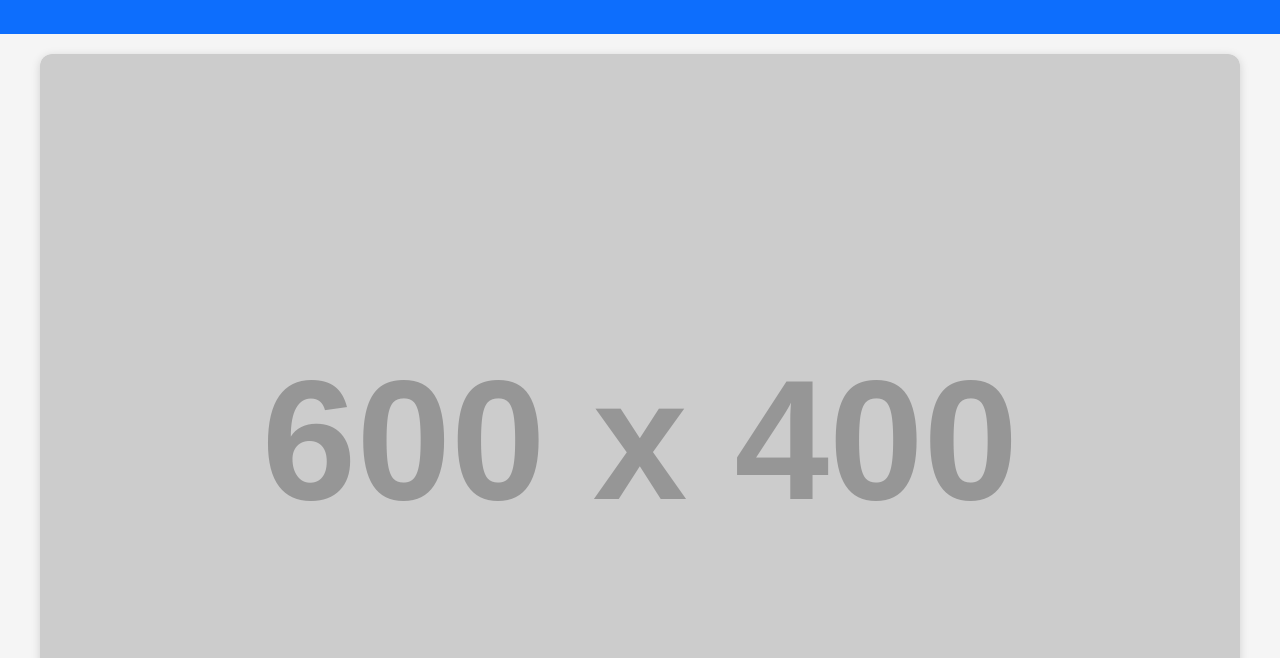
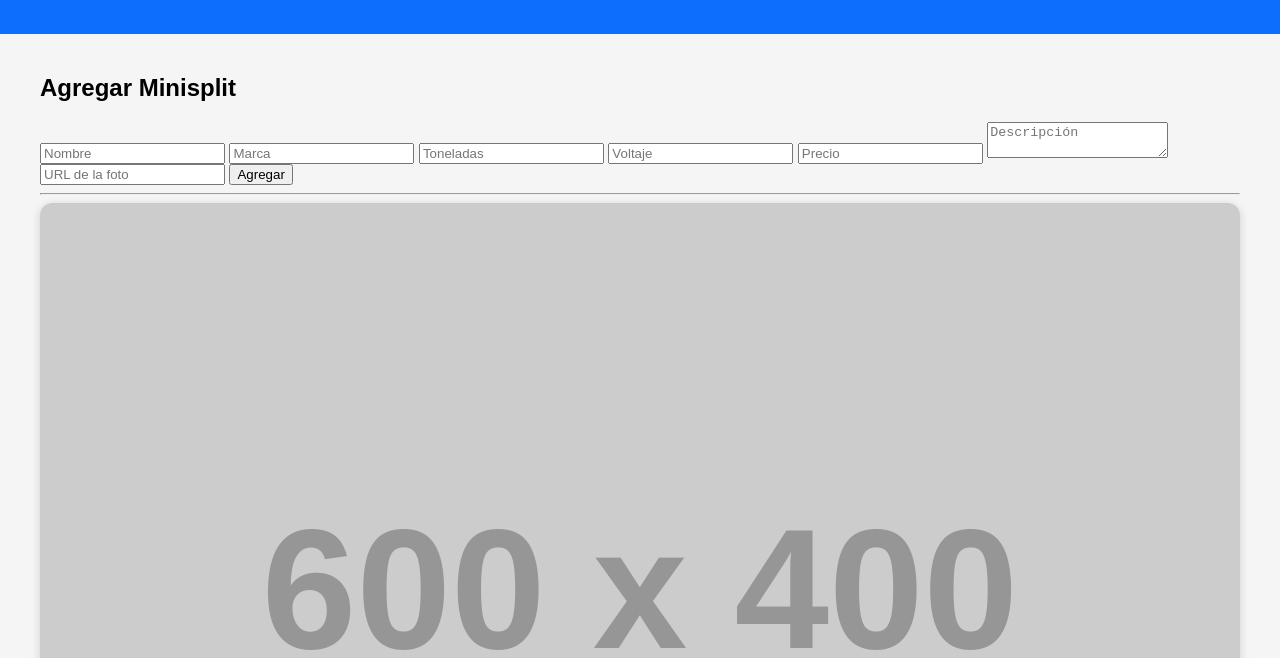
Before and after one commit to xxtyk/Cat-logo-de-minisplit, a plain HTML site: page index.html in a window 1280 px wide. Shown: the part 142-800 px from the top of the page. Drawn offline with Linux system fonts and the light colour scheme; placeholder pictures from the web are drawn by us.

Commit message:
Update index.html

```diff
--- a/index.html
+++ b/index.html
@@ -13,7 +13,25 @@
 <h1>Catálogo de Minisplits</h1>
 </header>
 
-<div class="container" id="productos"></div>
+<div class="container">
+
+<h2>Agregar Minisplit</h2>
+
+<input id="nombre" placeholder="Nombre">
+<input id="marca" placeholder="Marca">
+<input id="toneladas" placeholder="Toneladas">
+<input id="voltaje" placeholder="Voltaje">
+<input id="precio" placeholder="Precio">
+<textarea id="descripcion" placeholder="Descripción"></textarea>
+<input id="foto" placeholder="URL de la foto">
+
+<button onclick="agregar()">Agregar</button>
+
+<hr>
+
+<div id="productos"></div>
+
+</div>
 
 <script src="app.js"></script>
 
```
